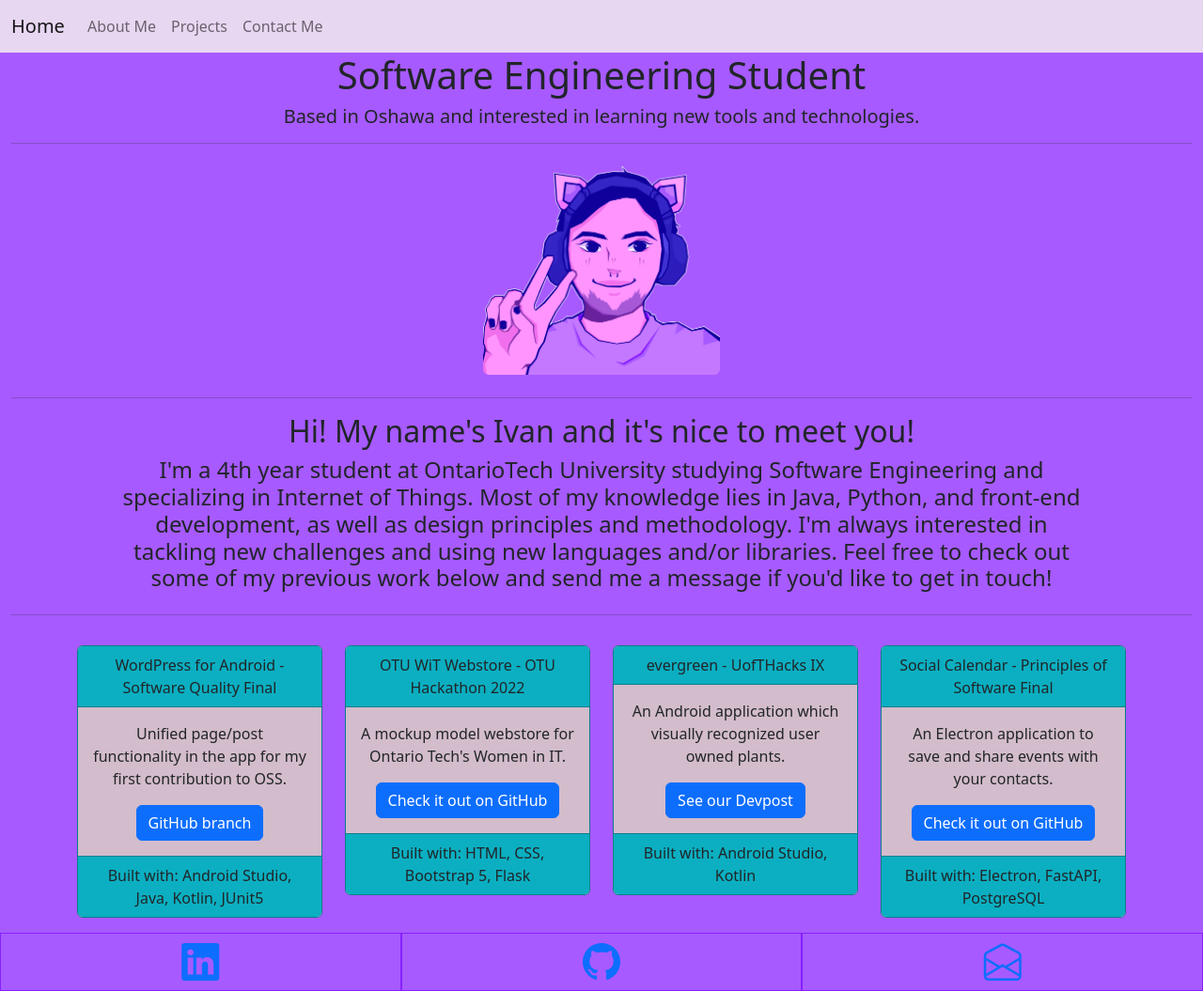
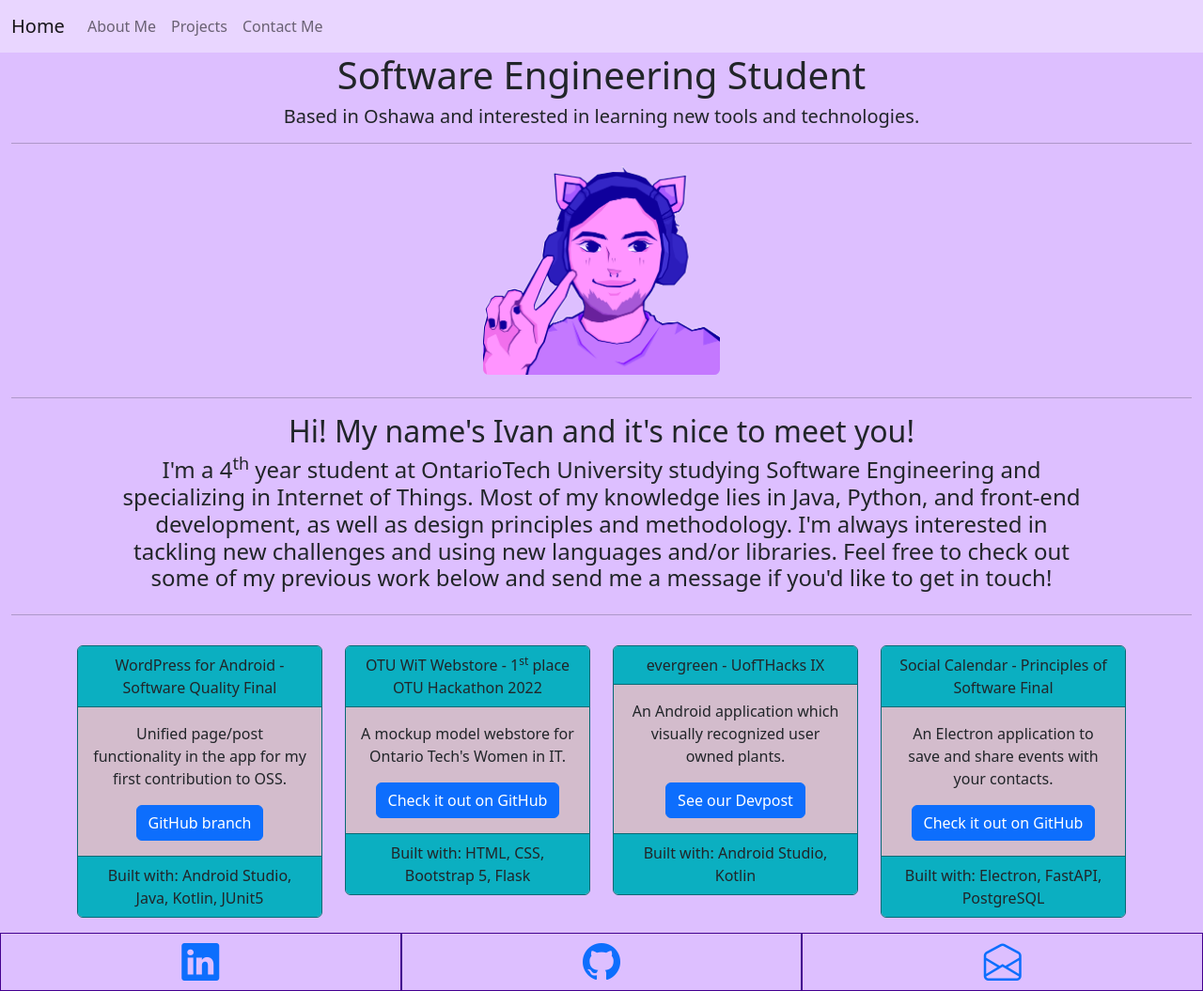
Before and after one commit to a-bisol/portfolio, a plain HTML site: page index.html in a window 1280 px wide. Shown: the whole page at 94% size. Drawn offline with nearby package versions, Linux system fonts and the light colour scheme.

Commit message:
Update colour palette Add palette to CSS comments Small text formatting update

```diff
--- a/index.html
+++ b/index.html
@@ -45,7 +45,7 @@
                 <div class="col-1"></div>
                 <div class="col">
                     <h4>
-                        I'm a 4th year student at OntarioTech University studying Software Engineering and specializing in Internet of Things.
+                        I'm a 4<sup>th</sup> year student at OntarioTech University studying Software Engineering and specializing in Internet of Things.
                         Most of my knowledge lies in Java, Python, and front-end development, as well as design principles and methodology.
                         I'm always interested in tackling new challenges and using new languages and/or libraries.
                         Feel free to check out some of my previous work below and send me a message if you'd like to get in touch!
@@ -74,7 +74,7 @@
                 <div class="col">
                     <div class="card">
                         <div class="card-header">
-                            OTU WiT Webstore - OTU Hackathon 2022
+                            OTU WiT Webstore - 1<sup>st</sup> place OTU Hackathon 2022
                         </div>
                         <div class="card-body">
                             <p class="card-text">A mockup model webstore for Ontario Tech's Women in IT.</p>
--- a/styles/styles.css
+++ b/styles/styles.css
@@ -1,11 +1,21 @@
+/* Pallette:
+#DDBFFF - Main BG
+#E9D6FF - Nav BG - Shade up from main
+#43008F - Border colour - 15 Shades down from main
+
+#0BAFC1 - Card header/footer colour
+#076974 - Card border colour - 4 shades down from header/footer
+#D3BCCC - Card body colour
+ */
+
 /* Element changes */
 
 body {
-    background-color: #A75AFF !important;
+    background-color: #DDBFFF !important; /* Main BG colour */
 }
 
 nav {
-    background-color: #E8D7F1;
+    background-color: #E9D6FF;
 }
 
 /* ID changes */
@@ -19,33 +29,33 @@ nav {
 }
 
 #aboutMe {
-    background-color: #A75AFF;
+    background-color: #DDBFFF;
 }
 
 #projects {
     padding-top: 1rem;
     padding-bottom: 1rem;
-    background-color: #A75AFF;
+    background-color: #DDBFFF;
 }
 
 /* ID>Class changes */
 
 #projects .card {
-    border-color: #087E8B;
+    border-color: #076974;
     background-color: #D3BCCC;
 }
 
 #projects .card-header {
     background-color: #0BAFC1;
-    border-color: #087E8B;
+    border-color: #076974;
 }
 
 #projects .card-footer {
     background-color: #0BAFC1;
-    border-color: #087E8B;
+    border-color: #076974;
 }
 
 #contact .col {
-    background-color: #A75AFF;
-    border: 1px solid #881FFF;
+    background-color: #DDBFFF;
+    border: 1px solid #43008F;
 }
```
